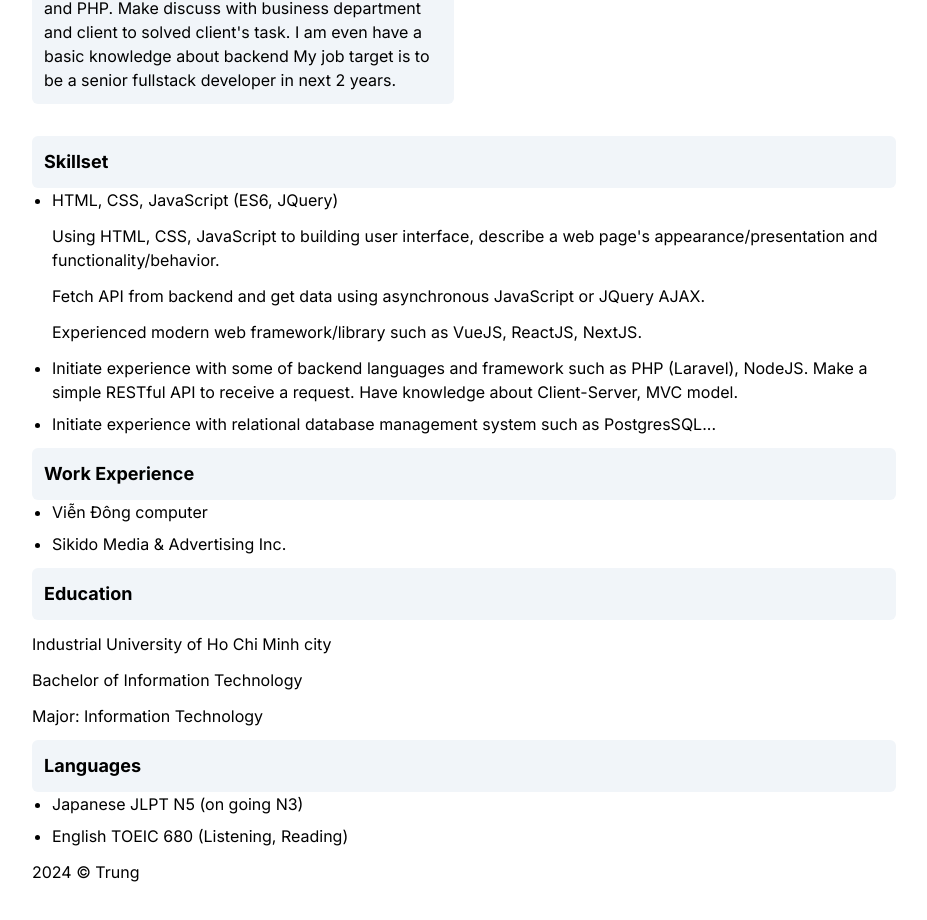
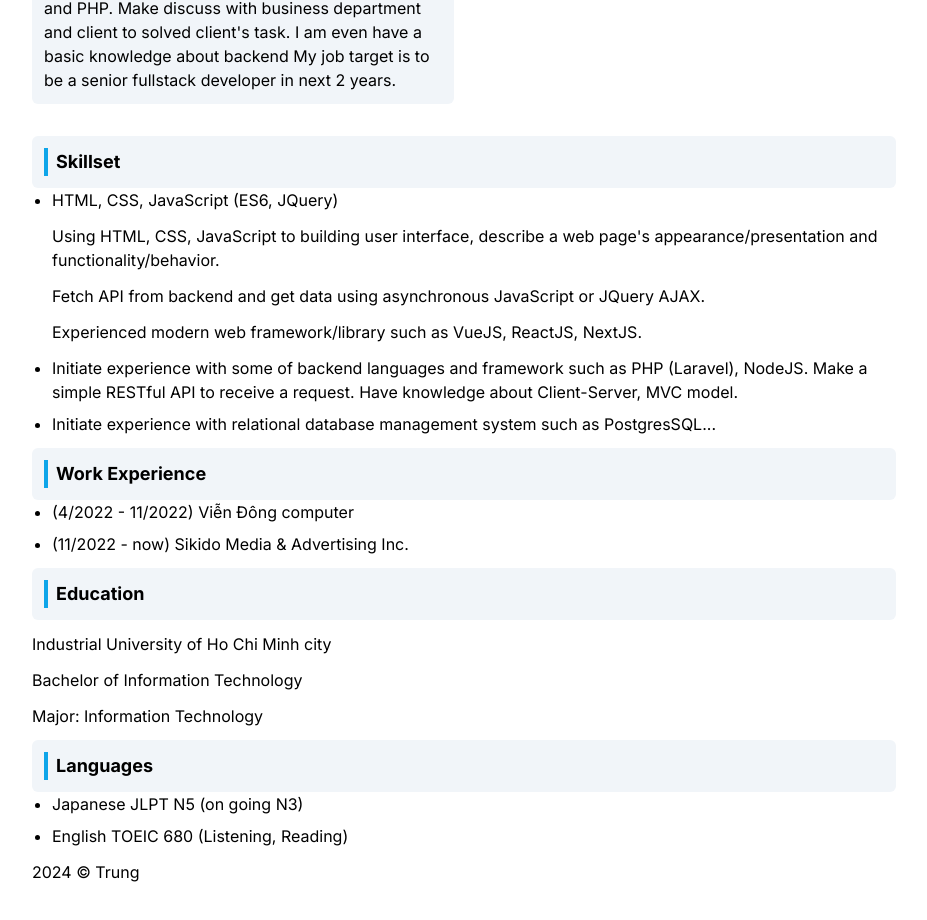
Before and after one commit to nam246/next-portfolio, a Next.js app: page / in a window 1280 px wide. Shown: the part 536-1456 px from the top of the page, without its empty margins (176-1103 px from the left). Built offline with nearby package versions, Linux system fonts and the light colour scheme.

Commit message:
add color

```diff
--- a/app/page.tsx
+++ b/app/page.tsx
@@ -8,6 +8,8 @@ export default function Homepage() {
             <div className="section mb-3 flex flex-col lg:flex-row justify-between align-start gap-5">
                 <div className="flex-1">
                     <picture>
+                        <source media="" srcSet="" />
+                        <source media="" srcSet="" />
                         <Image src="/user-circle-filled_gray.svg" width={150} height={150} alt="user-image" />
                     </picture>
                     <h1>VŨ HOÀNG DIỆU TRUNG</h1>
@@ -17,7 +19,7 @@ export default function Homepage() {
                         <li><i className="fa-brands fa-github"></i> <Link href="https://github.com/nam246">Github</Link></li>
                     </ul>
 
-                    <div className="bg-slate-100 rounded-md p-3 my-5">
+                    <div className="bg-slate-100 rounded-md p-3 my-5 cursor-pointer hover:text-sky-500 transition-all">
                         Experienced Front-End developer have a fundamental knowledge about HTML, CSS, JavaScript (ES6, JQuery).
                         I've describe a web page's interface and functionality using JavaScript and PHP.
                         Make discuss with business department and client to solved client's task.
@@ -32,53 +34,53 @@ export default function Homepage() {
             </div>
 
             <div className="section mb-3">
-                <div className="bg-slate-100 rounded-md font-bold text-lg p-3">
-                    Skillset
+                <div className="bg-slate-100 rounded-md font-bold text-lg p-3 hover:translate-x-1 transition-all">
+                    <div className="border-l-4 border-sky-500 ps-2">Skillset</div>
                 </div>
                 <ul className="">
-                    <li>
+                    <li className="hover:text-sky-500 transition-all">
                         HTML, CSS, JavaScript (ES6, JQuery)
                         <p>Using HTML, CSS, JavaScript to building user interface, describe a web page's appearance/presentation and functionality/behavior.</p>
                         <p>Fetch API from backend and get data using asynchronous JavaScript or JQuery AJAX.</p>
                         <p>Experienced modern web framework/library such as VueJS, ReactJS, NextJS.</p>
                     </li>
-                    <li>
+                    <li className="hover:text-sky-500 transition-all">
                         Initiate experience with some of backend languages and framework such as PHP (Laravel), NodeJS. Make a simple
                         RESTful API to receive a request.
                         Have knowledge about Client-Server, MVC model.
                     </li>
-                    <li>
+                    <li className="hover:text-sky-500 transition-all">
                         Initiate experience with relational database management system such as PostgresSQL...
                     </li>
                 </ul>
             </div>
 
             <div className="section mb-3">
-                <div className="bg-slate-100 rounded-md font-bold text-lg p-3">
-                    Work Experience
+                <div className="bg-slate-100 rounded-md font-bold text-lg p-3 hover:translate-x-1 transition-all">
+                    <div className="border-l-4 border-sky-500 ps-2">Work Experience</div>
                 </div>
                 <ul className="">
-                    <li>Viễn Đông computer</li>
-                    <li>Sikido Media & Advertising Inc.</li>
+                    <li className="hover:text-sky-500 transition-all"><span>(4/2022 - 11/2022)</span> Viễn Đông computer</li>
+                    <li className="hover:text-sky-500 transition-all"><span>(11/2022 - now)</span> Sikido Media & Advertising Inc.</li>
                 </ul>
             </div>
 
             <div className="section mb-3">
-                <div className="bg-slate-100 rounded-md font-bold text-lg p-3">
-                    Education
+                <div className="bg-slate-100 rounded-md font-bold text-lg p-3 hover:translate-x-1 transition-all">
+                    <div className="border-l-4 border-sky-500 ps-2">Education</div>
                 </div>
-                <p>Industrial University of Ho Chi Minh city</p>
-                <p>Bachelor of Information Technology</p>
-                <p>Major: Information Technology</p>
+                <p className="hover:text-sky-500 transition-all">Industrial University of Ho Chi Minh city</p>
+                <p className="hover:text-sky-500 transition-all">Bachelor of Information Technology</p>
+                <p className="hover:text-sky-500 transition-all">Major: Information Technology</p>
             </div>
 
             <div className="section mb-3">
-                <div className="bg-slate-100 rounded-md font-bold text-lg p-3">
-                    Languages
+                <div className="bg-slate-100 rounded-md font-bold text-lg p-3 hover:translate-x-1 transition-all">
+                    <div className="border-l-4 border-sky-500 ps-2">Languages</div>
                 </div>
                 <ul className="">
-                    <li>Japanese JLPT N5 (on going N3)</li>
-                    <li>English TOEIC 680 (Listening, Reading)</li>
+                    <li className="hover:text-sky-500 transition-all">Japanese JLPT N5 (on going N3)</li>
+                    <li className="hover:text-sky-500 transition-all">English TOEIC 680 (Listening, Reading)</li>
                 </ul>
             </div>
         </div>
```
